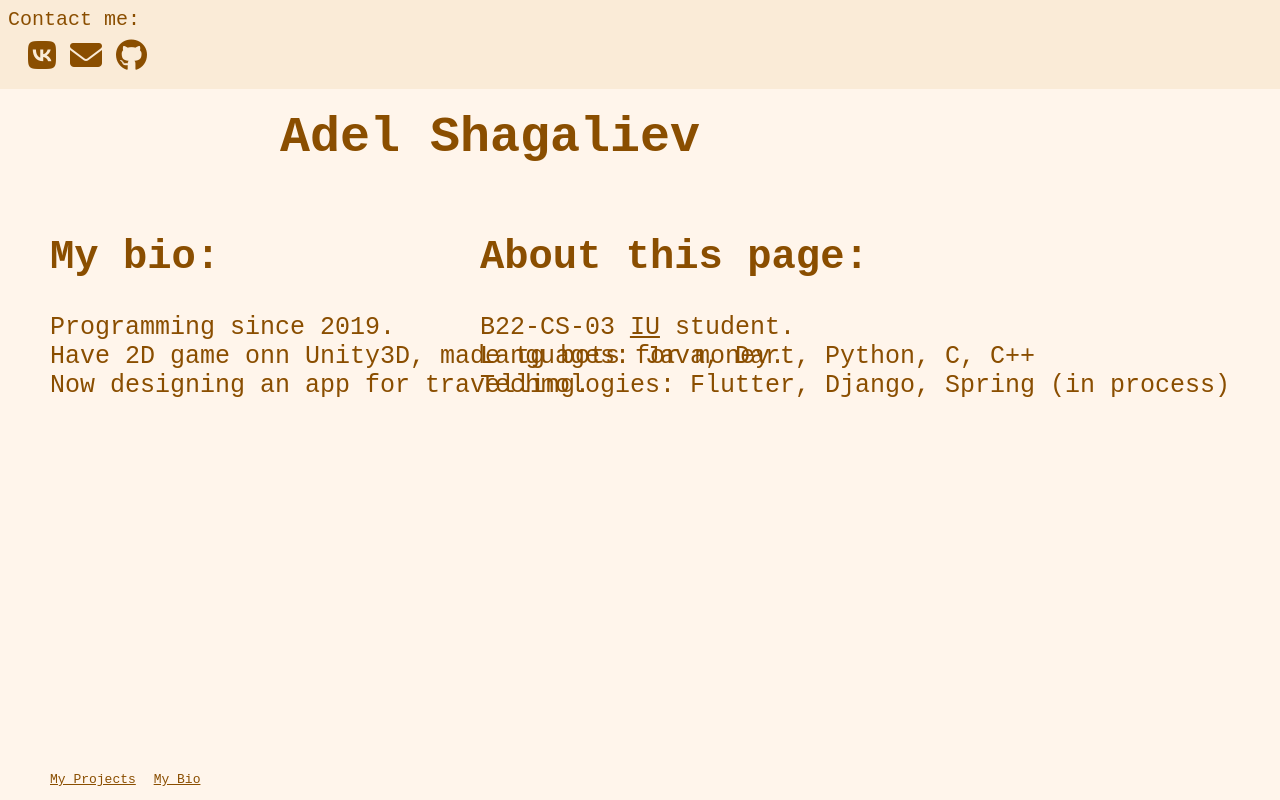
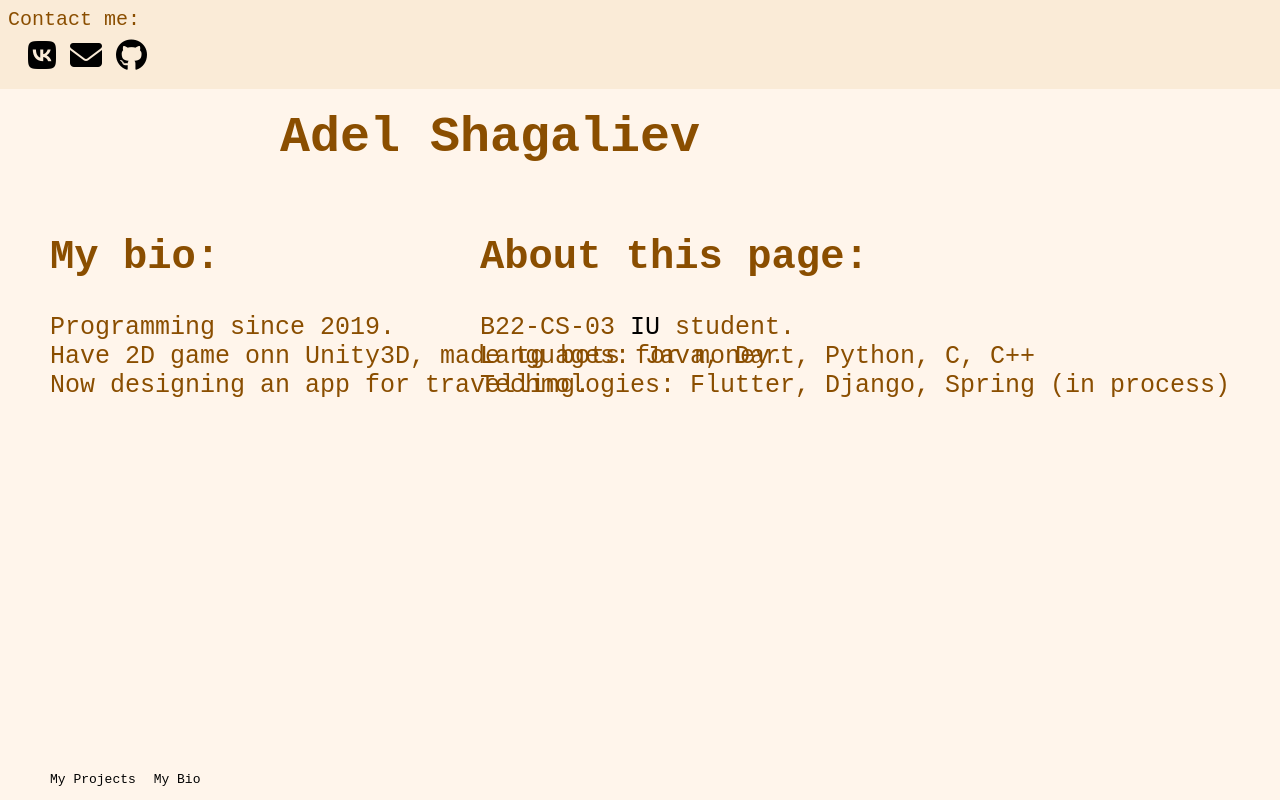
Before and after one commit to G3nD4/G3nD4.github.io, a plain HTML site: page index.html in a window 1280 px wide. Drawn offline with Linux system fonts and the light colour scheme.

Commit message:
Update index.css

```diff
--- a/index.css
+++ b/index.css
@@ -75,7 +75,19 @@
 .navbar_footer,a {
   display: inline-block;
   font-family: monospace;
-  color: rgb(138, 78, 0);
+
+  border-radius: 20px;
+  -webkit-appearance: button;
+    -moz-appearance: button;
+    appearance: button;
+
+    text-decoration: none;
+    color: initial;
+}
+.navbar_footer_elem {
+  font-size: 16px;
+  padding: 8px;
+  background-color: rgb(250, 235, 215);
 }
 .body_slave_text {
   color: rgb(138, 78, 0);
```
